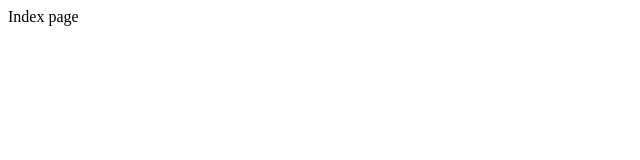
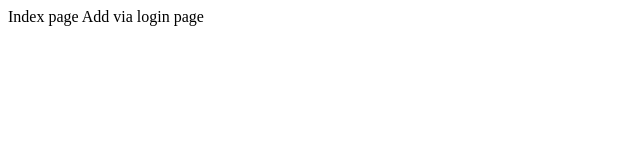
Before and after one commit to julkwel/e-battre, a plain HTML site: page index.html in a window 1280 px wide. Shown: the whole page, without its empty margins (0-640 px from the left). Drawn offline with Linux system fonts and the light colour scheme.

Commit message:
edit index

```diff
--- a/index.html
+++ b/index.html
@@ -7,5 +7,7 @@
 </head>
 <body>
     Index  page
+
+    Add via login page
 </body>
 </html>
```
